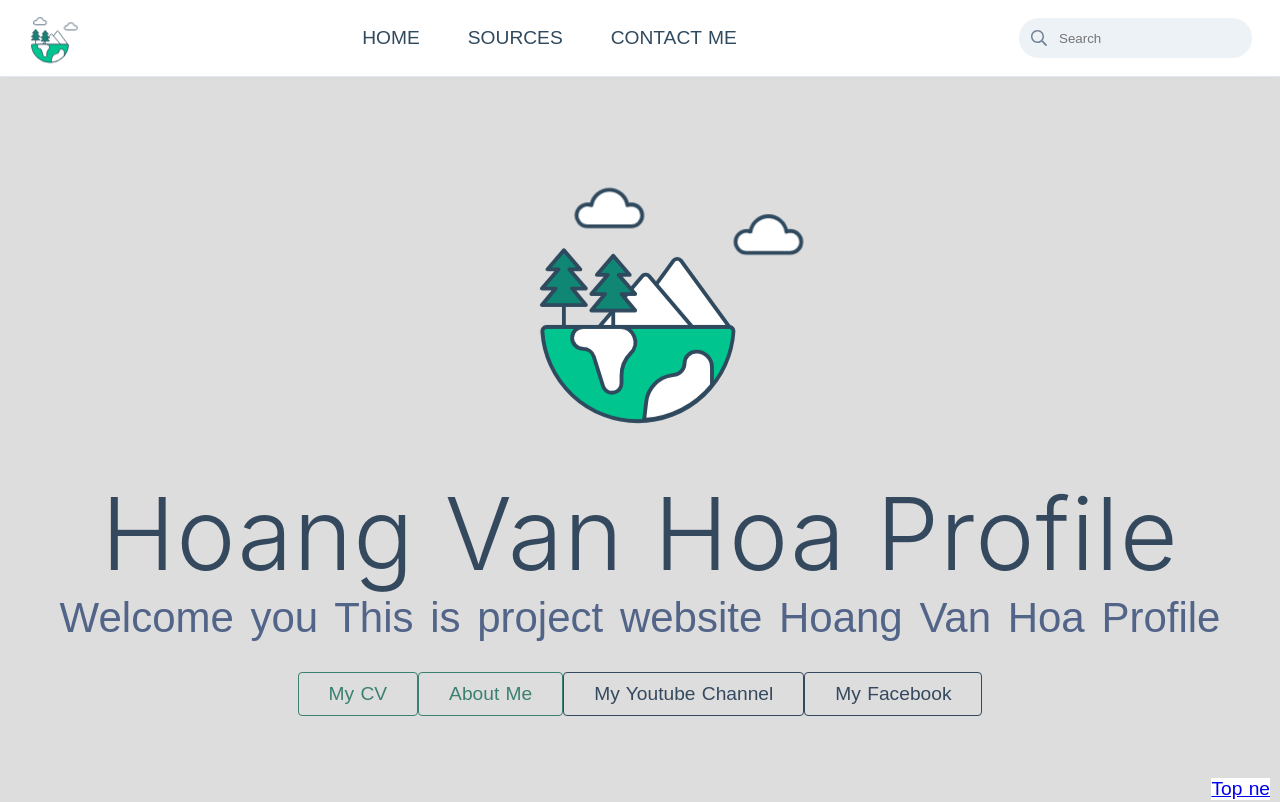
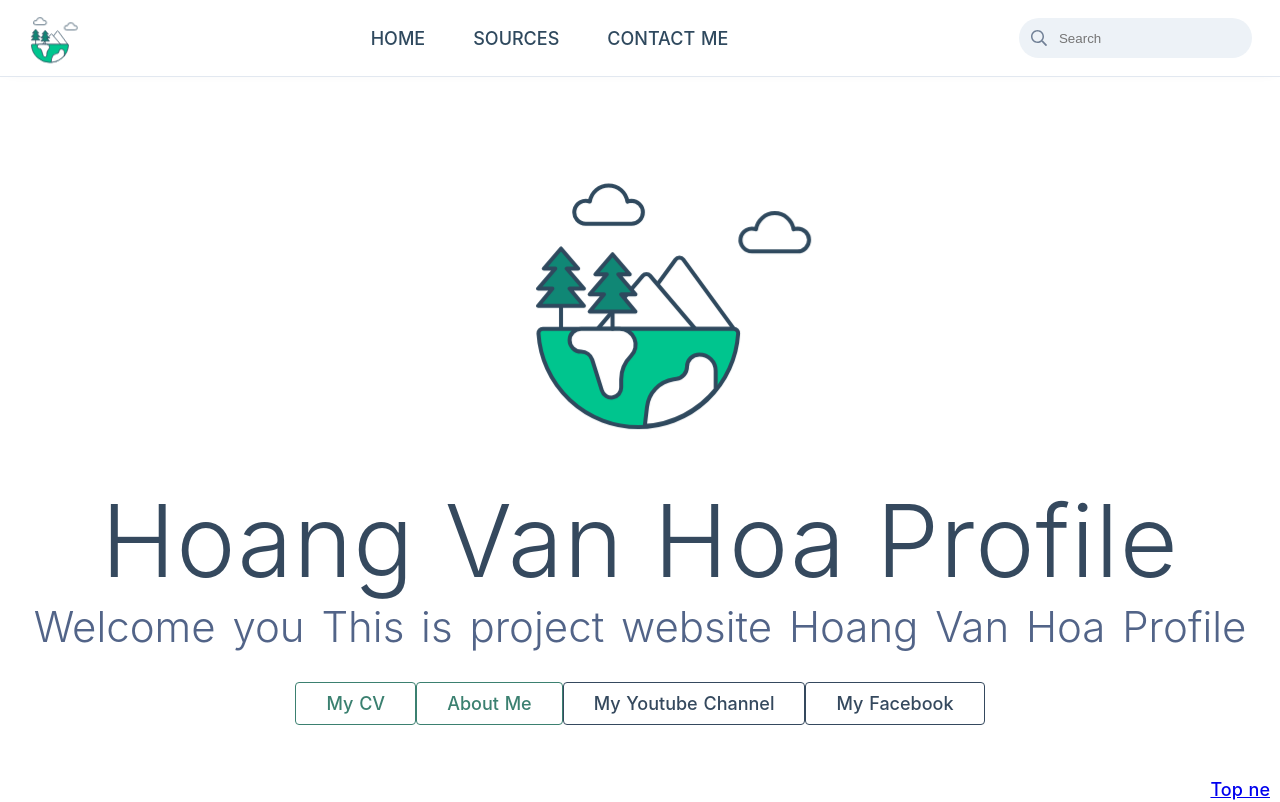
Before and after one commit to hoangvanhoa1701/hoangvanhoaprofile, a Nuxt app: page / in a window 1280 px wide. Shown: the top 802 px of the page. Built offline with nearby package versions, Linux system fonts and the light colour scheme.

Commit message:
update page home

```diff
--- a/pages/index.vue
+++ b/pages/index.vue
@@ -444,13 +444,13 @@
 
 
 	        <!-- normal page code -->
-	        <div class="wrapper">
+	        <!-- <div class="wrapper">
 	            <h1>CSS Only Popup</h1>
 	            <p>
 	                Lorem ninja ipsum dolor sit amet, consectetuer adipiscing elit, sed diam nonummy nibh euismod tincidunt ut laoreet dolore maga aliquam erat volutpat. Ut ninja wisi enim ad minim veniam, quis nostrud exerci tation ullamcorper suscipit ninja lobortis nisl ut aliquip ex ea commodo consequat. Duis ninja autem vel eum iriure dolor in hendrerit in vulputate ninja velit esse molestie consequat, vel illum dolore eu feugiat nulla ninja facilisis at vero eros et accumsan et iusto odio dignissim qui blandit praesent luptatum zzril delenit augue duis dolore te feugait nulla facilisi. Nam ninja ipsum liber tempor cum soluta nobis eleifend option congue nihil imperdiet doming id quod mazim placerat facer possim assum. Typi ninja non habent claritatem insitam; est usus legentis in iis qui facit eorum claritatem. Investigationes ninja demonstraverunt lectores legere me lius quod ii legunt saepius. Claritas ninja est etiam processus dynamicus, qui ninja sequitur mutationem consuetudium lectorum.
 	            </p>
 	            <a href="#xmas-popup" class="button">Show popup</a>
-	        </div>
+	        </div> -->
 
   </div>
 </template>
@@ -511,7 +511,7 @@ export default {
 }
 
 
-body {
+/* body {
  background: #ddd;
  margin: 0;
  font-family: arial;
@@ -631,7 +631,7 @@ html {
   text-align: center;
   font-size: 12px;
   padding: 15px;
-}
+} */
 
 /* For mobile phones: */
 [class*="col-"] {
```
